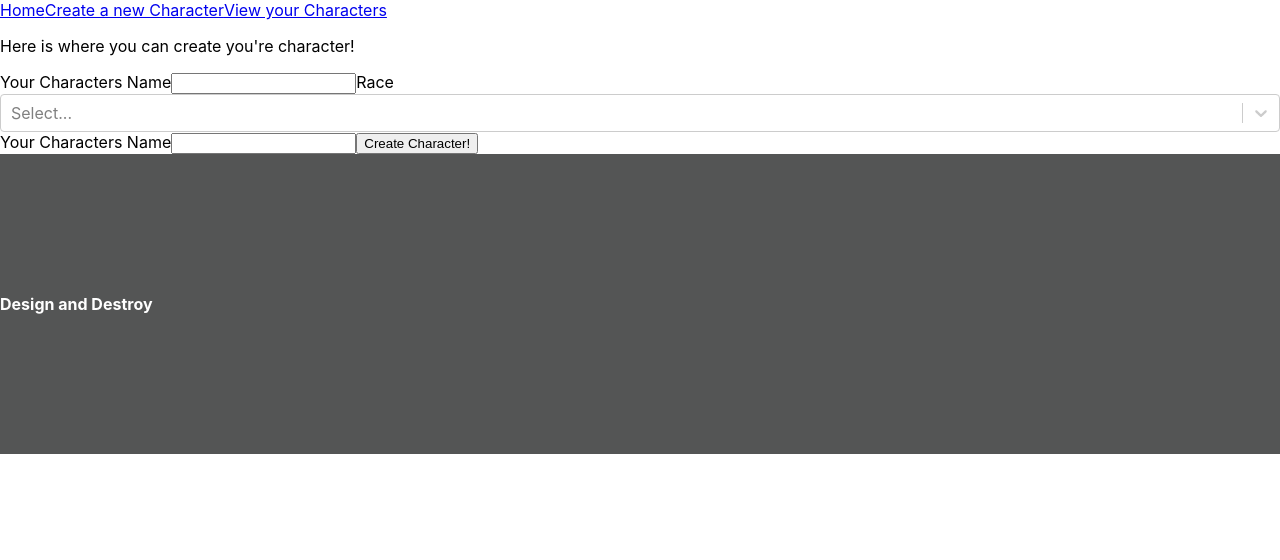
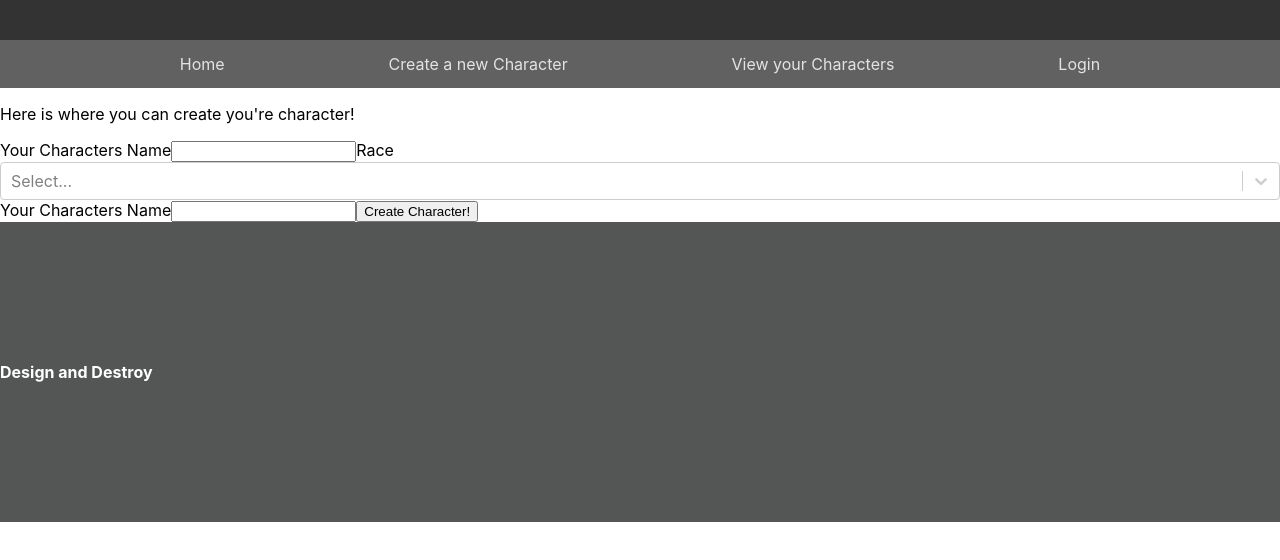
Before and after one commit to LauraLively/design-and-destroy, a React (Create React App) app: page /#/CharacterCreate in a window 1280 px wide. Shown: the top 560 px of the page. Built offline with nearby package versions, Linux system fonts and the light colour scheme.

Commit message:
adding some CSS and a login page

```diff
--- a/src/App.css
+++ b/src/App.css
@@ -1,3 +1,23 @@
+:root {
+  --ddb_red: #C73032;
+  --barbarian_f: #E7623E;
+  --bard_rogue: #AB6DAC;
+  --cleric_silver:#91A1B2;
+  --druid_moss: #7A853B;
+  --fighter_rust: #7F513E;
+  --monk_sky: #51A5C5;
+  --paladin_gold: #B59E54;
+  --ranger_em: #507F62;
+  --rogue_ash: #555752;
+  --sorcerer_blood: #992E2E;
+  --warlock_iris: #7B469B;
+  --wizard_cobalt: #2A50A1;
+
+  --primary_dark: #333333;
+  --primary_gray: #616161;
+  --primary_light: #e3e3e3;
+}
+
 .App {
   text-align: center;
 }
--- a/src/App.js
+++ b/src/App.js
@@ -5,10 +5,12 @@ import { Routes, Route, Outlet } from "react-router-dom";
 import Homepage from './pages/Home';
 import CharacterCreatePage from './pages/CreateCharacter';
 import SpellsPage from './pages/Spells';
+import Login from './pages/Login';
 import NoMatch from './pages/error404';
 
 import Header from './components/Header/header';
 import Footer from './components/Footer/footer';
+import './components/Header/header.css';
 
 function App() {
   return (
@@ -20,7 +22,7 @@ function App() {
           <Route index element={<Homepage />}></Route>
           <Route path="/CharacterCreate" element={<CharacterCreatePage />}></Route>
           <Route path="/Spells" element={<SpellsPage />}></Route>
-
+          <Route path="/Login" element={<Login />}></Route>
           <Route path="*" element={<NoMatch />}></Route>
         </Route>
       </Routes>
--- a/src/components/Header/header.css
+++ b/src/components/Header/header.css
@@ -0,0 +1,22 @@
+.nav {
+    display: flex;
+}
+.top-bar {
+    height: 2.5rem;
+    background-color: var(--primary_dark);
+}
+.main-nav{
+    height: 3rem;
+    background-color: var(--primary_gray);
+    color: var(--primary_light) !important;
+    margin: 0 auto;
+    padding: 0 1rem;
+    display: flex;
+    align-items: center;
+    list-style: none;
+    justify-content: space-evenly;
+}
+.main-nav a,a:visited{
+    color: var(--primary_light);
+    text-decoration: none !important;
+}
--- a/src/components/Header/header.js
+++ b/src/components/Header/header.js
@@ -5,12 +5,18 @@ import Navbar from 'react-bootstrap/Navbar';
 
 function Header() {
     return (
-        <Nav className="mb-0 p-4">
-            <Nav.Link href="/">Home</Nav.Link>
-            <Nav.Link href="#/CharacterCreate">Create a new Character</Nav.Link>
-            <Nav.Link href="#/">View your Characters</Nav.Link>
+      <div class="header">
+        <div class="top-bar">
+
+        </div>
+        <Nav className="mb-0 p-4 main-nav">
+          <Nav.Link href="/">Home</Nav.Link>
+          <Nav.Link href="#/CharacterCreate">Create a new Character</Nav.Link>
+          <Nav.Link href="#/">View your Characters</Nav.Link>
+          <Nav.Link href="#/Login">Login</Nav.Link>
         </Nav>
-    )
+      </div>
+    );
 }
 
 export default Header;
--- /dev/null
+++ b/src/pages/Login.js
@@ -0,0 +1,13 @@
+import { Button } from "react-bootstrap";
+
+
+function Login () {
+
+    return (
+        <>
+            <p>Login Page</p>
+        </>
+    )
+}
+
+export default Login;
```
